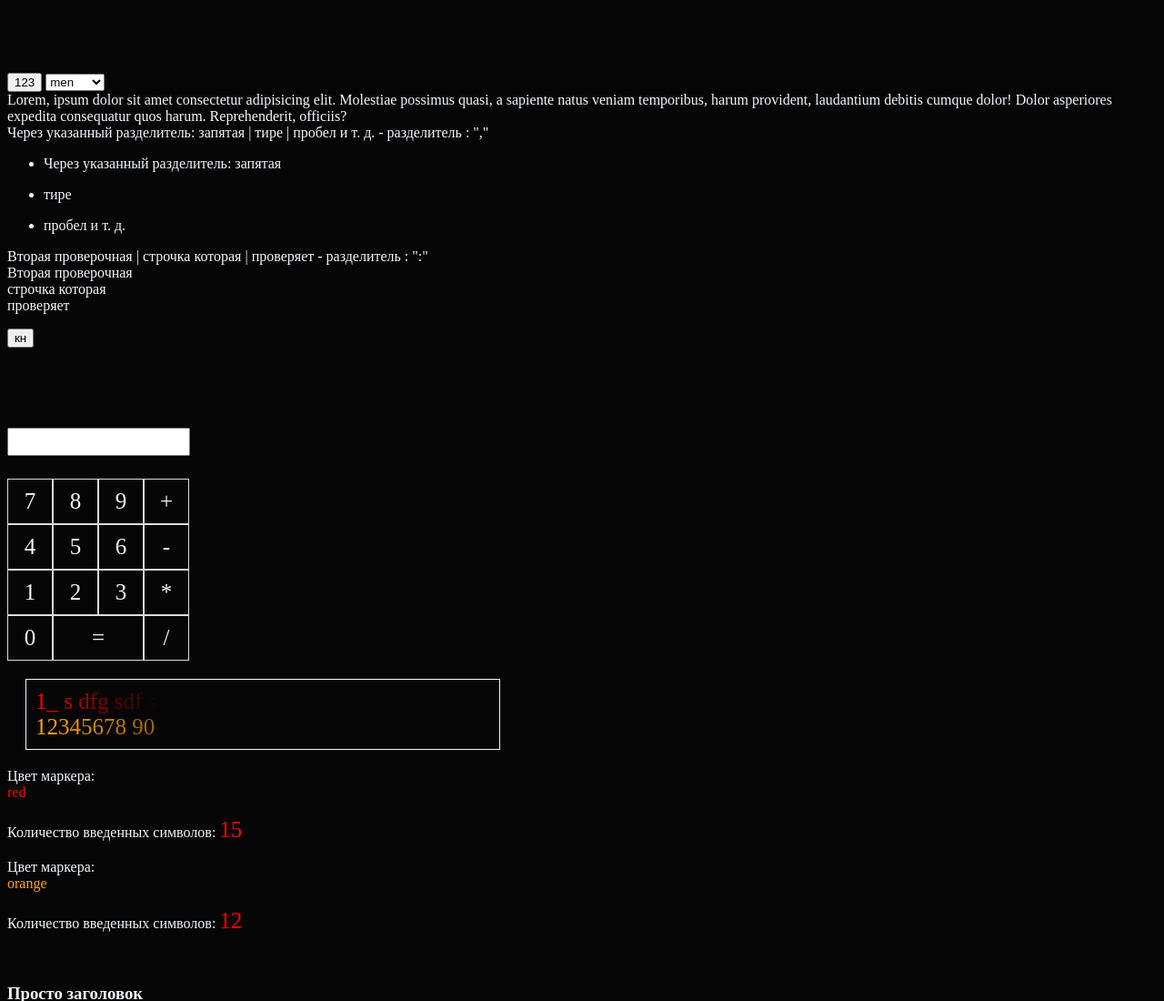
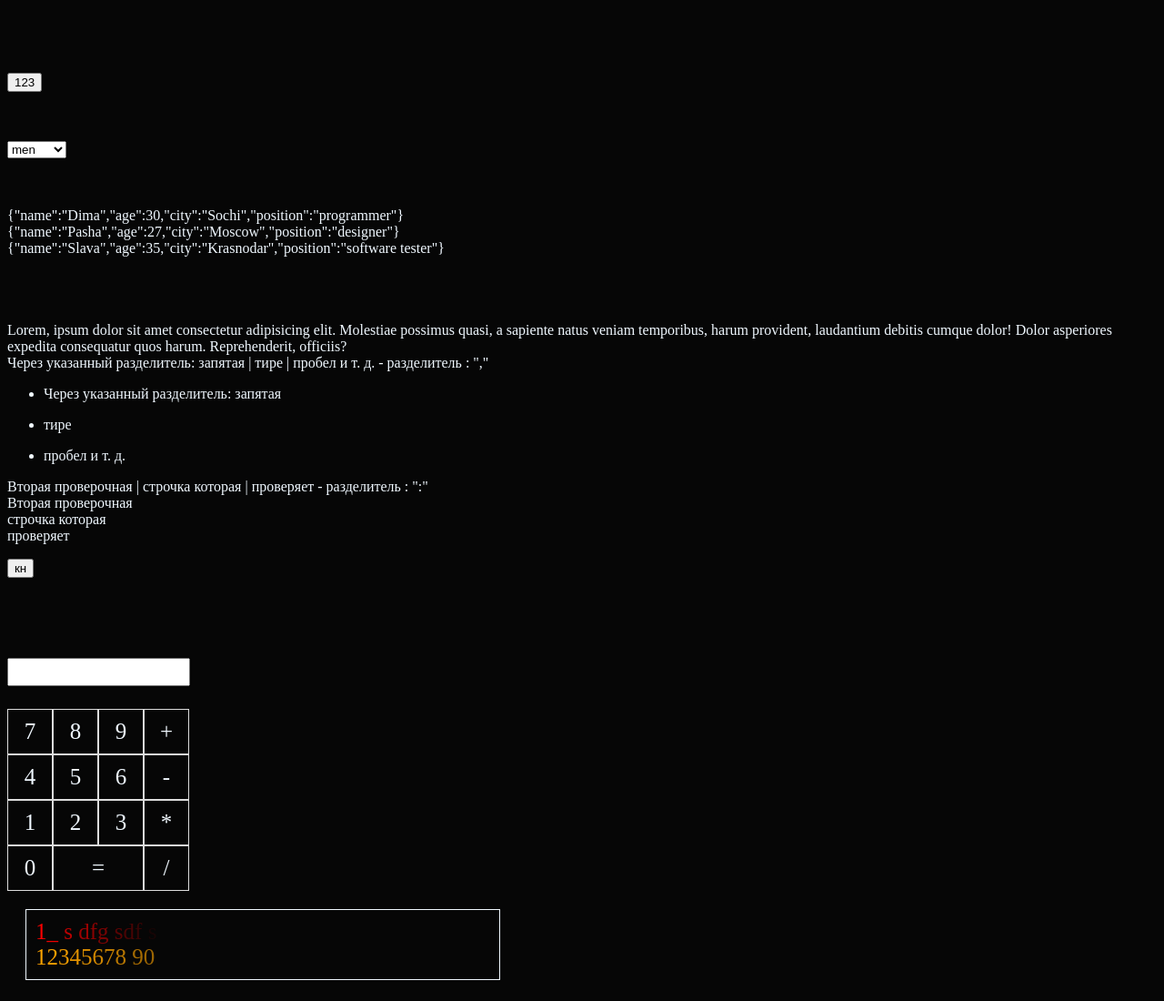
Before and after one commit to belkud/Homework, a website built with Vite: page index.html in a window 1280 px wide. Shown: the top 1100 px of the page at 91% size. Built offline with nearby package versions, Linux system fonts and the light colour scheme.

Commit message:
class Employee

```diff
--- a/index.html
+++ b/index.html
@@ -17,11 +17,27 @@
     <br>
     <br>
     <input type="button" value="123">
-
+<br>
+<br>
+<br>
+<br>
 <select name="sex" id="">
   <option value="men">men</option>
   <option value="women">women</option>
 </select>
+
+<br>
+<br>
+<br>
+<br>
+
+<div id="workers"></div>
+
+<br>
+<br>
+<br>
+<br>
+
 
 <div id="lorem">
 Lorem, ipsum dolor sit amet consectetur adipisicing elit. Molestiae possimus quasi, a sapiente natus veniam temporibus, harum provident, laudantium debitis cumque dolor! Dolor asperiores expedita consequatur quos harum. Reprehenderit, officiis?
--- a/src/secondMain.ts
+++ b/src/secondMain.ts
@@ -1883,3 +1883,72 @@ console.log(comment);
 // lorem.hidden = 'true' as any спрятали div
 // $0.hidden = 'true'
 // $0.style.color = 'red'
+
+
+
+
+
+
+//! Задание 3 //?JS_DZ_Modul_2_Week_5
+//!  Реализовать класс Employee, описывающий работника, и со
+//! здать массив работников банка.
+//!  Реализовать класс EmpTable для генерации html кода таблицы
+//! со списком работников банка. Массив работников необходимо
+//! передавать через конструктор, а получать html код с помощью
+//! метода getHtml().
+//!  Создать объект класса EmpTable и вывести на экран результат
+//! работы метода getHtml().
+
+// let workers = [
+//     {name: 'Dima', age:30},
+//     {name: 'Pasha', age:27},
+//     {name: 'Slava', age:35},
+//     {name: 'Vitya', age:25},
+//     {name: 'Kolya', age:31},
+// ]
+let workers = document.querySelector('#workers') as HTMLDivElement
+
+class Employee {
+    name
+    age
+    city
+    position
+    constructor(name:string, age:number, city:string, position:string) {
+            this.name = name
+            this.age = age
+            this.city = city
+            this.position = position
+    }
+    pushInMassive() {
+        workers.innerHTML+=`<div>${JSON.stringify(this)}<div>`
+        // workers.innerHTML+=`<div>Имя: ${this.name}, возраст: ${this.age}, город: ${this.city}, должность: ${this.position},</div>`
+    }
+}
+
+
+
+let worker1 = new Employee('Dima', 30, 'Sochi', 'programmer')
+worker1.pushInMassive()
+
+let worker2 = new Employee('Pasha', 27, 'Moscow', 'designer')
+worker2.pushInMassive()
+
+
+
+
+//!  Реализовать класс EmpTable для генерации html кода таблицы
+//! со списком работников банка. Массив работников необходимо
+//! передавать через конструктор, а получать html код с помощью
+//! метода getHtml().
+
+class EmpTable extends Employee {
+    constructor (name:string, age:number, city:string, position:string) {
+        super(name, age, city, position)
+    }
+    getHTML() {
+
+    }
+}
+
+let worker3 = new EmpTable('Slava', 35, 'Krasnodar', 'software tester')
+worker3.pushInMassive()
```
